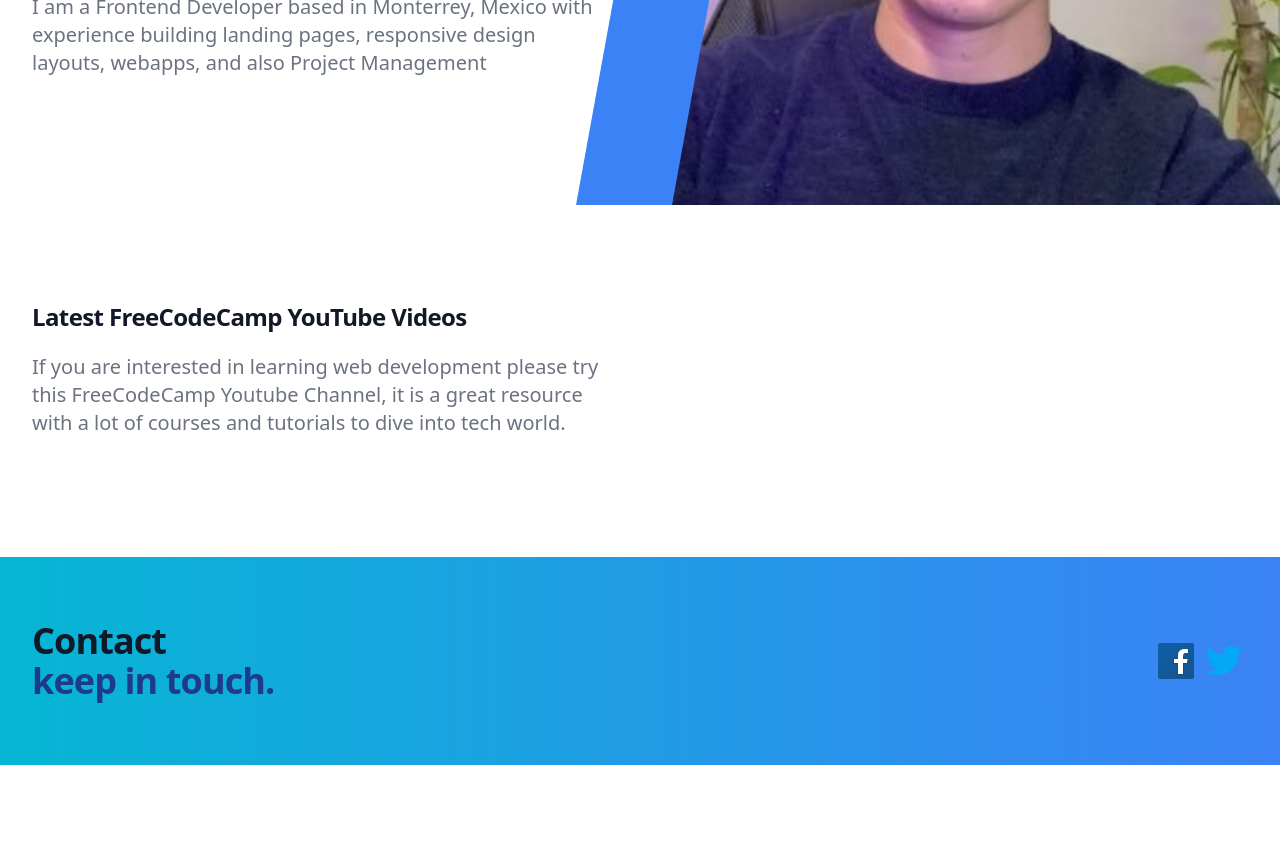
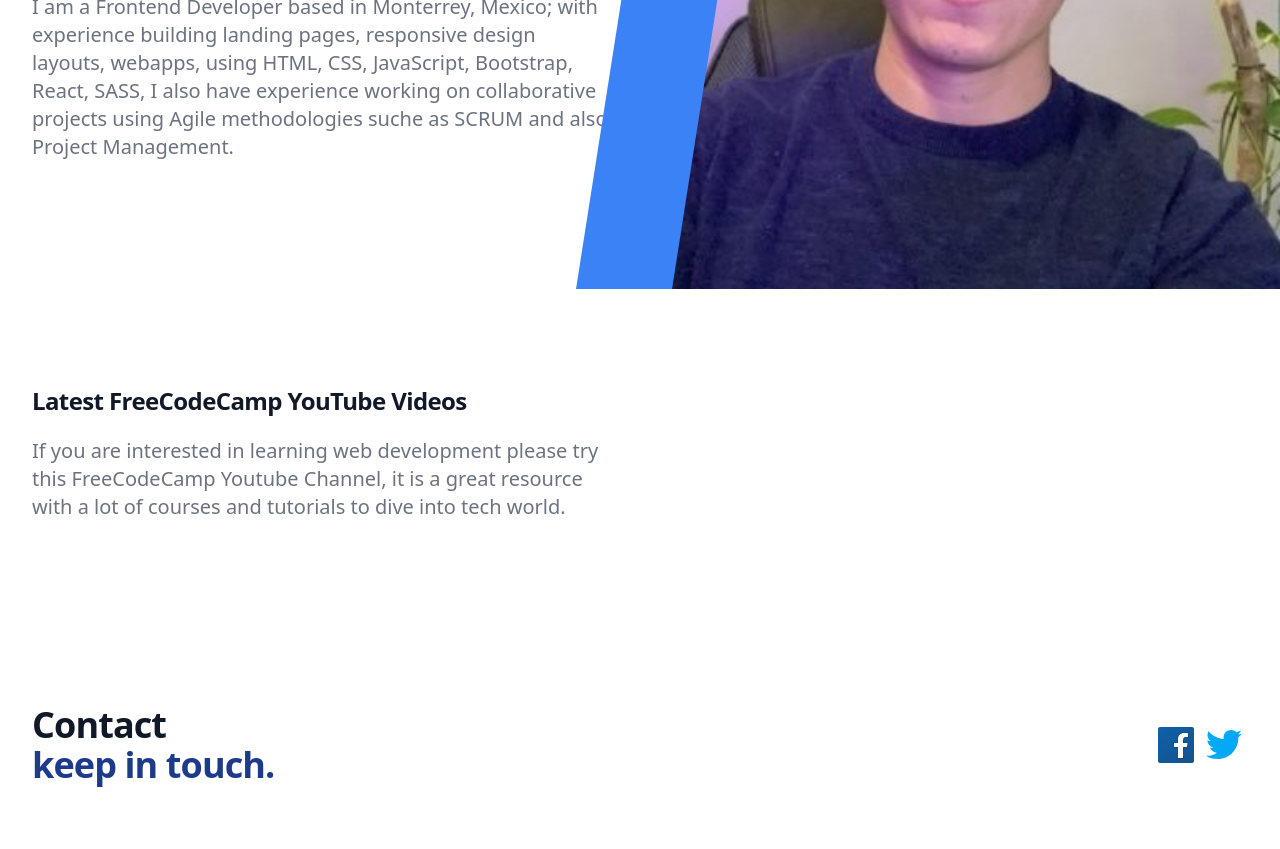
Before and after one commit to JorgeTTor/jorgettor.github.io, a website: page src/index.html in a window 1280 px wide. Shown: the part 323-1172 px from the top of the page. Before the commit the page ends 1088 px from the top, so only its background shows below. Drawn offline with nearby package versions, Linux system fonts and the light colour scheme; no server answers.

Commit message:
[CHANGE] Colors

```diff
--- a/src/index.html
+++ b/src/index.html
@@ -45,7 +45,7 @@
             </h1>
             <p
               class="mt-3 text-base text-gray-500 sm:mt-5 sm:text-lg sm:max-w-xl sm:mx-auto md:mt-5 md:text-xl lg:mx-0">
-              I am a Frontend Developer based in Monterrey, Mexico with experience building landing pages, responsive design layouts, webapps, and also Project Management</p>
+              I am a Frontend Developer based in Monterrey, Mexico; with experience building landing pages, responsive design layouts, webapps, using HTML, CSS, JavaScript, Bootstrap, React, SASS, I also have experience working on collaborative projects using  Agile methodologies suche as SCRUM and also Project Management.</p>
           </div>
         </main>
       </div>
@@ -65,7 +65,7 @@
       </div>
     </div>
   </div>
-  <div class="h-100 bg-gradient-to-r from-cyan-500 to-blue-500">
+  <div class="h-100 bg-white">
     <div class="max-w-7xl mx-auto py-12 px-4 sm:px-6 lg:py-16 lg:px-8 lg:flex lg:items-center lg:justify-between">
       <h2 class="text-3xl font-extrabold tracking-tight text-gray-900 sm:text-4xl">
         <span class="block">Contact</span>
```
Also changed, not shown: src/projects.html (added, +12 -0 lines).
